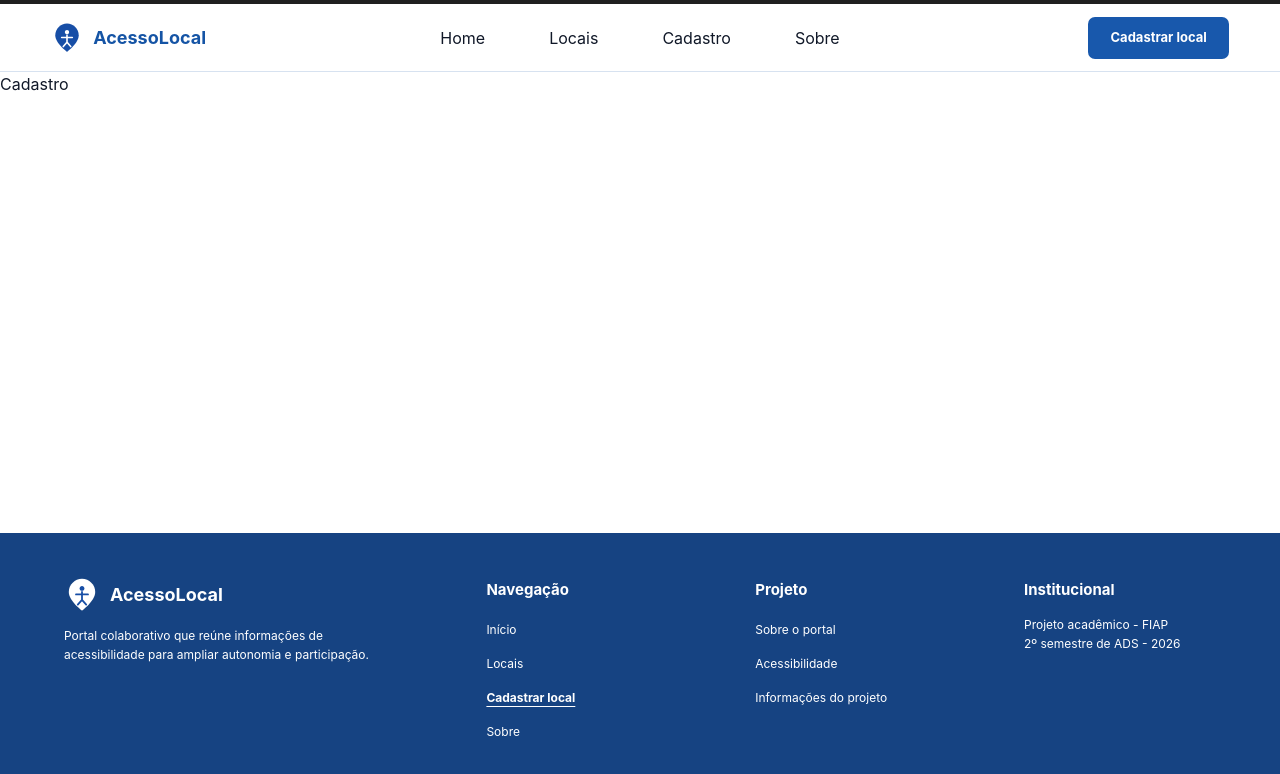
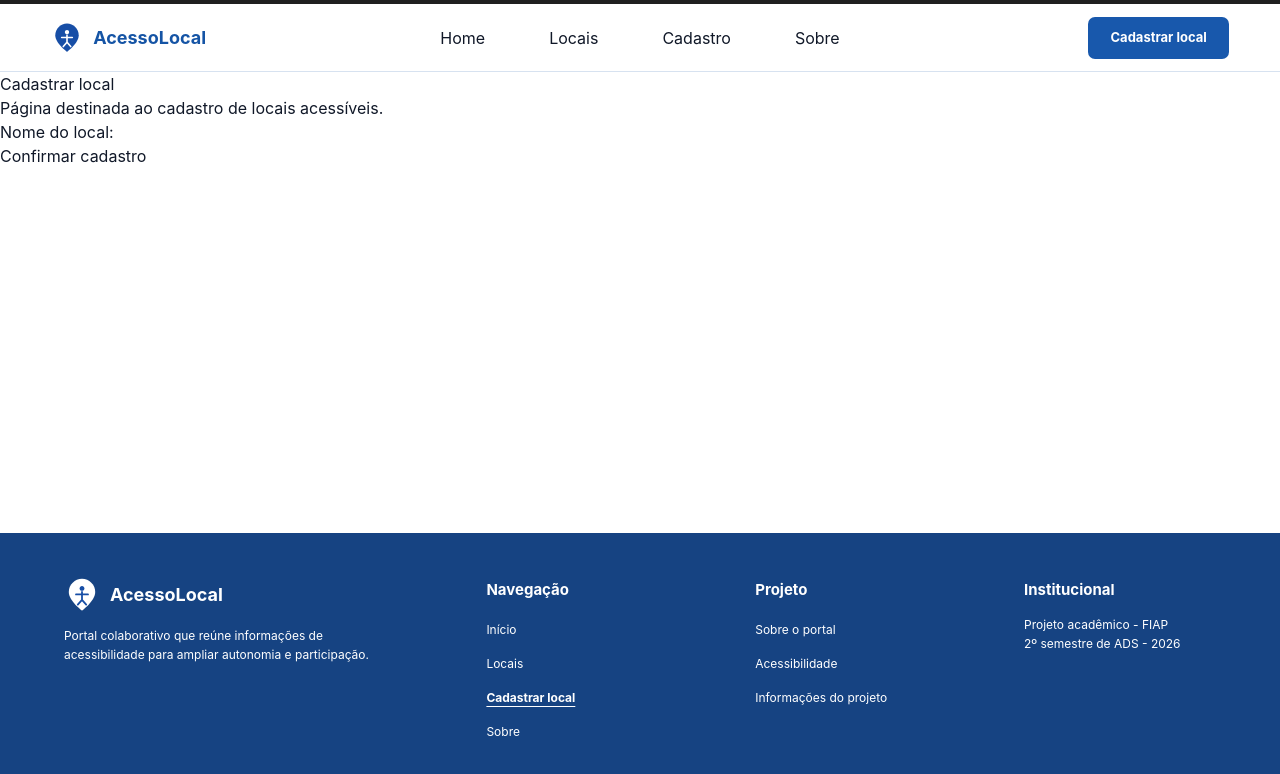
Before and after one commit to 1TDSPw-26/portal-locais-acessiveis, a React (Vite) app: page /cadastro in a window 1280 px wide. Shown: the top 774 px of the page. Built offline with nearby package versions, Linux system fonts and the light colour scheme.

Commit message:
feat: correção de conteúdo

```diff
--- a/src/routes/Cadastro/index.tsx
+++ b/src/routes/Cadastro/index.tsx
@@ -1,7 +1,5 @@
-export default function Cadastro(){
-    return(
-        <main>
-            <h2>Cadastro</h2>
-        </main>
-    );
+import CadastroPage from '../../pages/Cadastro/Cadastro'
+
+export default function Cadastro() {
+  return <CadastroPage />
 }
```
